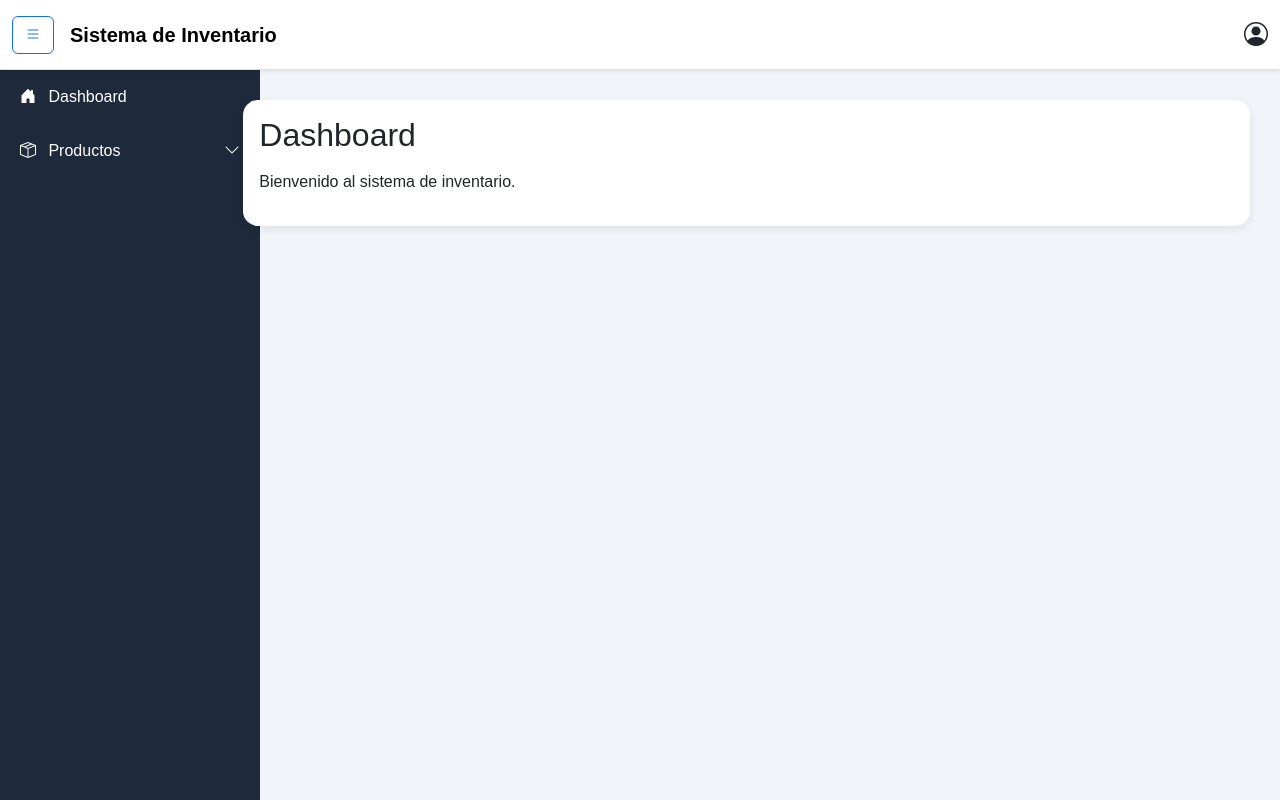
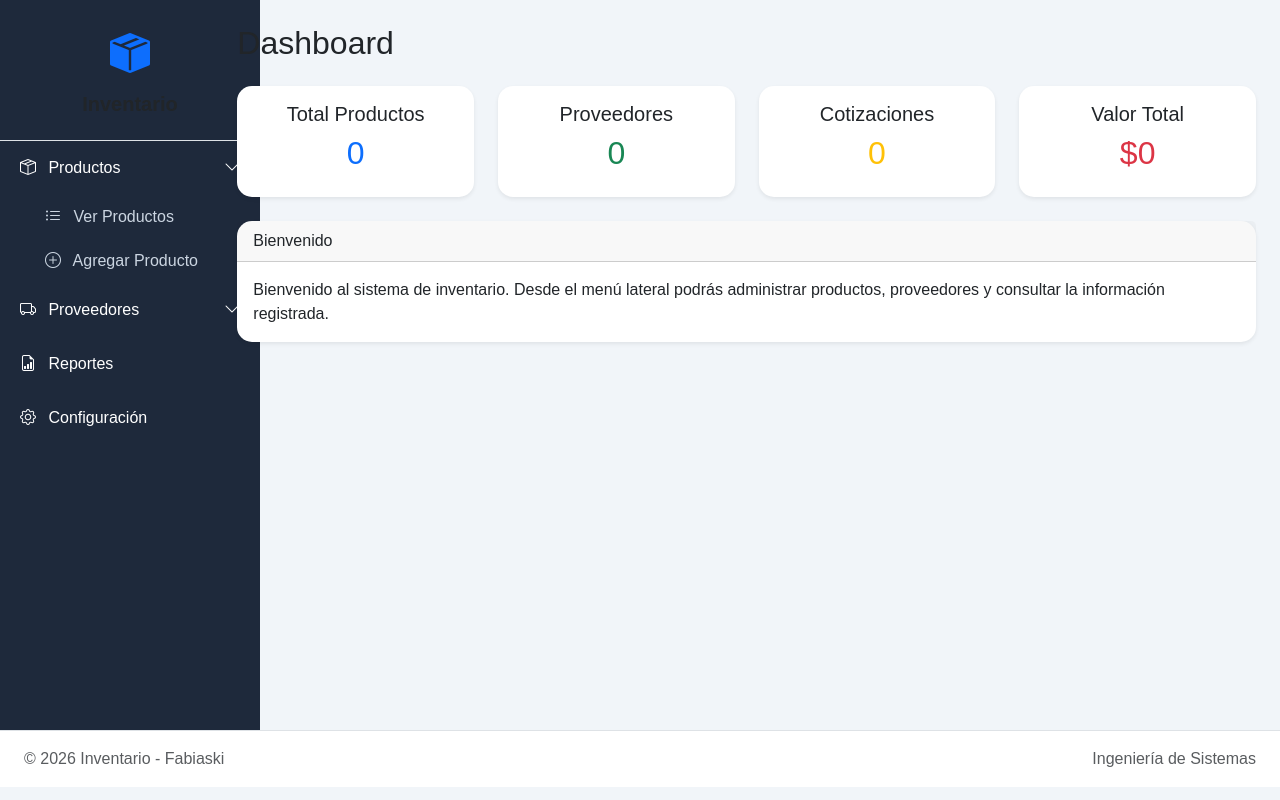
Before and after one commit to fabiaski/inventario, a PHP site: page /index.php in a window 1280 px wide. Run offline with PHP 8.4, Linux system fonts and the light colour scheme.

Commit message:
diseño 1
cambio de diseño. no esta bien organizado

```diff
--- a/includes/footer.php
+++ b/includes/footer.php
@@ -1,7 +1,21 @@
-<script src="https://cdn.jsdelivr.net/npm/bootstrap@5.3.8/dist/js/bootstrap.bundle.min.js"></script>
+<footer class="admin-footer border-top bg-white py-3 mt-auto">
 
-<script src="<?= BASE_URL ?>assets/js/app.js"></script>
+    <div class="container-fluid d-flex justify-content-between align-items-center">
+
+        <span class="text-muted">
+            © <?= date('Y') ?> Inventario - Fabiaski
+        </span>
+
+        <span class="text-muted">
+            Ingeniería de Sistemas
+        </span>
+
+    </div>
+
+</footer>
+
+<!-- Bootstrap JS -->
+<script src="https://cdn.jsdelivr.net/npm/bootstrap@5.3.7/dist/js/bootstrap.bundle.min.js"></script>
 
 </body>
-
 </html>
--- a/includes/header.php
+++ b/includes/header.php
@@ -1,5 +1,12 @@
 <?php
 require_once __DIR__ . '/../config/config.php';
+
+// Permite cambiar el título desde cada página.
+// Ejemplo:
+// $titulo = "Productos";
+if (!isset($titulo)) {
+    $titulo = "Sistema de Inventario";
+}
 ?>
 
 <!DOCTYPE html>
@@ -8,9 +15,14 @@ require_once __DIR__ . '/../config/config.php';
 <head>
 
     <meta charset="UTF-8">
+    <meta http-equiv="X-UA-Compatible" content="IE=edge">
+
     <meta name="viewport" content="width=device-width, initial-scale=1">
 
-    <title>Sistema de Inventario</title>
+    <title><?= $titulo ?></title>
+
+    <meta name="description" content="Sistema de Inventario">
+    <meta name="author" content="Fabiaski">
 
     <!-- Bootstrap -->
     <link href="https://cdn.jsdelivr.net/npm/bootstrap@5.3.8/dist/css/bootstrap.min.css" rel="stylesheet">
@@ -18,7 +30,7 @@ require_once __DIR__ . '/../config/config.php';
     <!-- Bootstrap Icons -->
     <link href="https://cdn.jsdelivr.net/npm/bootstrap-icons@1.13.1/font/bootstrap-icons.min.css" rel="stylesheet">
 
-    <!-- CSS -->
+    <!-- CSS del sistema -->
     <link rel="stylesheet" href="<?= BASE_URL ?>assets/css/estilos.css">
 
 </head>
--- a/includes/navbar.php
+++ b/includes/navbar.php
@@ -1,18 +1,37 @@
-<nav class="navbar navbar-expand-lg bg-white shadow-sm">
+<nav class="navbar navbar-expand-lg navbar-light bg-white border-bottom shadow-sm">
 
     <div class="container-fluid">
 
-        <button class="btn btn-outline-primary me-3" id="btnMenu">
+        <!-- Botón Sidebar -->
+        <button class="btn btn-outline-primary" id="btnMenu">
+
             <i class="bi bi-list"></i>
+
         </button>
 
-        <span class="navbar-brand fw-bold">
+        <!-- Nombre del sistema -->
+        <span class="navbar-brand ms-3 fw-bold">
+
+            <i class="bi bi-box-seam-fill text-primary"></i>
+
             Sistema de Inventario
+
         </span>
 
-        <div class="ms-auto">
+        <!-- Menú derecho -->
+        <div class="ms-auto d-flex align-items-center">
 
-            <i class="bi bi-person-circle fs-4"></i>
+            <span class="me-3 text-muted">
+
+                Bienvenido
+
+            </span>
+
+            <button class="btn btn-light border rounded-circle">
+
+                <i class="bi bi-person-circle fs-5"></i>
+
+            </button>
 
         </div>
 
--- a/includes/sidebar.php
+++ b/includes/sidebar.php
@@ -1,20 +1,25 @@
 <div class="sidebar">
 
-   <!-- <div class="sidebar-title">
-        INVENTARIO
+    <!-- Logo -->
+    <div class="text-center py-4 border-bottom">
+
+        <i class="bi bi-box-seam-fill text-primary fs-1"></i>
+
+        <h5 class="mt-2 mb-0 fw-bold">
+            Inventario
+        </h5>
+
     </div>
--->
 
-    <a href="<?= BASE_URL ?>" class="menu-link">
-        <i class="bi bi-house-door-fill me-2"></i>
-        Dashboard
-    </a>
 
+
+    <!-- Productos -->
     <a
         class="menu-link"
         data-bs-toggle="collapse"
         href="#productosMenu"
-        role="button">
+        role="button"
+        aria-expanded="true">
 
         <i class="bi bi-box-seam me-2"></i>
 
@@ -24,20 +29,79 @@
 
     </a>
 
-    <div class="collapse" id="productosMenu">
+    <div class="collapse show" id="productosMenu">
+
+        <a href="<?= BASE_URL ?>productos/index.php" class="submenu-link">
+
+            <i class="bi bi-list-ul me-2"></i>
+
+            Ver Productos
+
+        </a>
 
         <a href="<?= BASE_URL ?>productos/agregar.php" class="submenu-link">
-            Agregar
-        </a>
 
-        <a href="<?= BASE_URL ?>productos/buscar.php" class="submenu-link">
-            Buscar
-        </a>
+            <i class="bi bi-plus-circle me-2"></i>
 
-        <a href="<?= BASE_URL ?>productos/index.php" class="submenu-link">
-            Ver Todos
+            Agregar Producto
+
         </a>
 
     </div>
 
+    <!-- Proveedores -->
+    <a
+        class="menu-link"
+        data-bs-toggle="collapse"
+        href="#proveedoresMenu"
+        role="button">
+
+        <i class="bi bi-truck me-2"></i>
+
+        Proveedores
+
+        <i class="bi bi-chevron-down float-end"></i>
+
+    </a>
+
+    <div class="collapse" id="proveedoresMenu">
+
+        <a href="#" class="submenu-link">
+
+            <i class="bi bi-list-ul me-2"></i>
+
+            Ver Proveedores
+
+        </a>
+
+        <a href="#" class="submenu-link">
+
+            <i class="bi bi-plus-circle me-2"></i>
+
+            Agregar Proveedor
+
+        </a>
+
+    </div>
+
+    <!-- Reportes -->
+
+    <a href="#" class="menu-link">
+
+        <i class="bi bi-file-earmark-bar-graph me-2"></i>
+
+        Reportes
+
+    </a>
+
+    <!-- Configuración -->
+
+    <a href="#" class="menu-link">
+
+        <i class="bi bi-gear me-2"></i>
+
+        Configuración
+
+    </a>
+
 </div>
--- a/index.php
+++ b/index.php
@@ -3,7 +3,6 @@
 require_once __DIR__ . '/config/conexion.php';
 
 include __DIR__ . '/includes/header.php';
-include __DIR__ . '/includes/navbar.php';
 
 ?>
 
@@ -17,19 +16,71 @@ include __DIR__ . '/includes/navbar.php';
 
         </div>
 
-        <div class="col-lg-10 contenido">
+       <div class="col-lg-10 p-4">
 
-            <div class="card">
+    <h2 class="mb-4">
+        Dashboard
+    </h2>
 
-                <div class="card-body">
+    <div class="row">
 
-                    <h2 class="mb-3">
-                        Dashboard
-                    </h2>
+        <div class="col-md-3 mb-4">
 
-                    <p>
-                        Bienvenido al sistema de inventario.
-                    </p>
+            <div class="card shadow-sm border-0">
+
+                <div class="card-body text-center">
+
+                    <h5>Total Productos</h5>
+
+                    <h2 class="text-primary">0</h2>
+
+                </div>
+
+            </div>
+
+        </div>
+
+        <div class="col-md-3 mb-4">
+
+            <div class="card shadow-sm border-0">
+
+                <div class="card-body text-center">
+
+                    <h5>Proveedores</h5>
+
+                    <h2 class="text-success">0</h2>
+
+                </div>
+
+            </div>
+
+        </div>
+
+        <div class="col-md-3 mb-4">
+
+            <div class="card shadow-sm border-0">
+
+                <div class="card-body text-center">
+
+                    <h5>Cotizaciones</h5>
+
+                    <h2 class="text-warning">0</h2>
+
+                </div>
+
+            </div>
+
+        </div>
+
+        <div class="col-md-3 mb-4">
+
+            <div class="card shadow-sm border-0">
+
+                <div class="card-body text-center">
+
+                    <h5>Valor Total</h5>
+
+                    <h2 class="text-danger">$0</h2>
 
                 </div>
 
@@ -39,6 +90,27 @@ include __DIR__ . '/includes/navbar.php';
 
     </div>
 
+    <div class="card shadow-sm">
+
+        <div class="card-header">
+
+            Bienvenido
+
+        </div>
+
+        <div class="card-body">
+
+            <p class="mb-0">
+                Bienvenido al sistema de inventario. Desde el menú lateral podrás administrar productos, proveedores y consultar la información registrada.
+            </p>
+
+        </div>
+
+    </div>
+
 </div>
 
+
 <?php include __DIR__ . '/includes/footer.php'; ?>
+</div>
+  </div>
--- a/productos/index.php
+++ b/productos/index.php
@@ -33,7 +33,6 @@ if (isset($_GET['buscar'])) {
 }
 
 include __DIR__ . '/../includes/header.php';
-include __DIR__ . '/../includes/navbar.php';
 
 ?>
 
```
